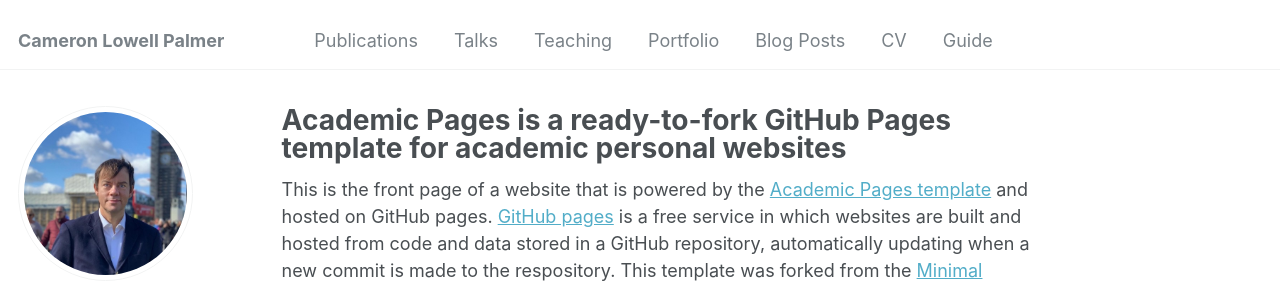
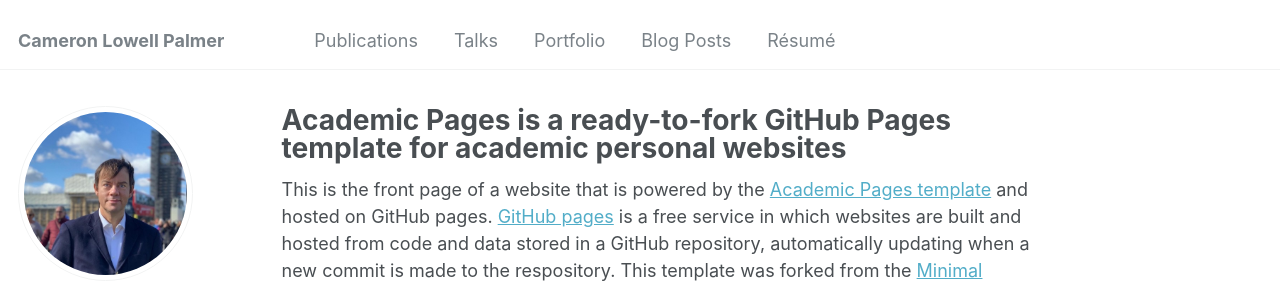
Before and after one commit to palmerc/palmerc.github.io, a Jekyll site: the page built from _pages/about.md, in a window 1280 px wide. Shown: the top 283 px of the page. Built offline with Jekyll 4.4.1, drawn with Linux system fonts in a browser that asks for light colours; some web fonts are replaced.

Commit message:
Update navigation

```diff
--- a/_data/navigation.yml
+++ b/_data/navigation.yml
@@ -6,17 +6,11 @@ main:
   - title: "Talks"
     url: /talks/
 
-  - title: "Teaching"
-    url: /teaching/
-
   - title: "Portfolio"
     url: /portfolio/
 
   - title: "Blog Posts"
     url: /year-archive/
 
-  - title: "CV"
+  - title: "Résumé"
     url: /cv/
-
-  - title: "Guide"
-    url: /markdown/
```
